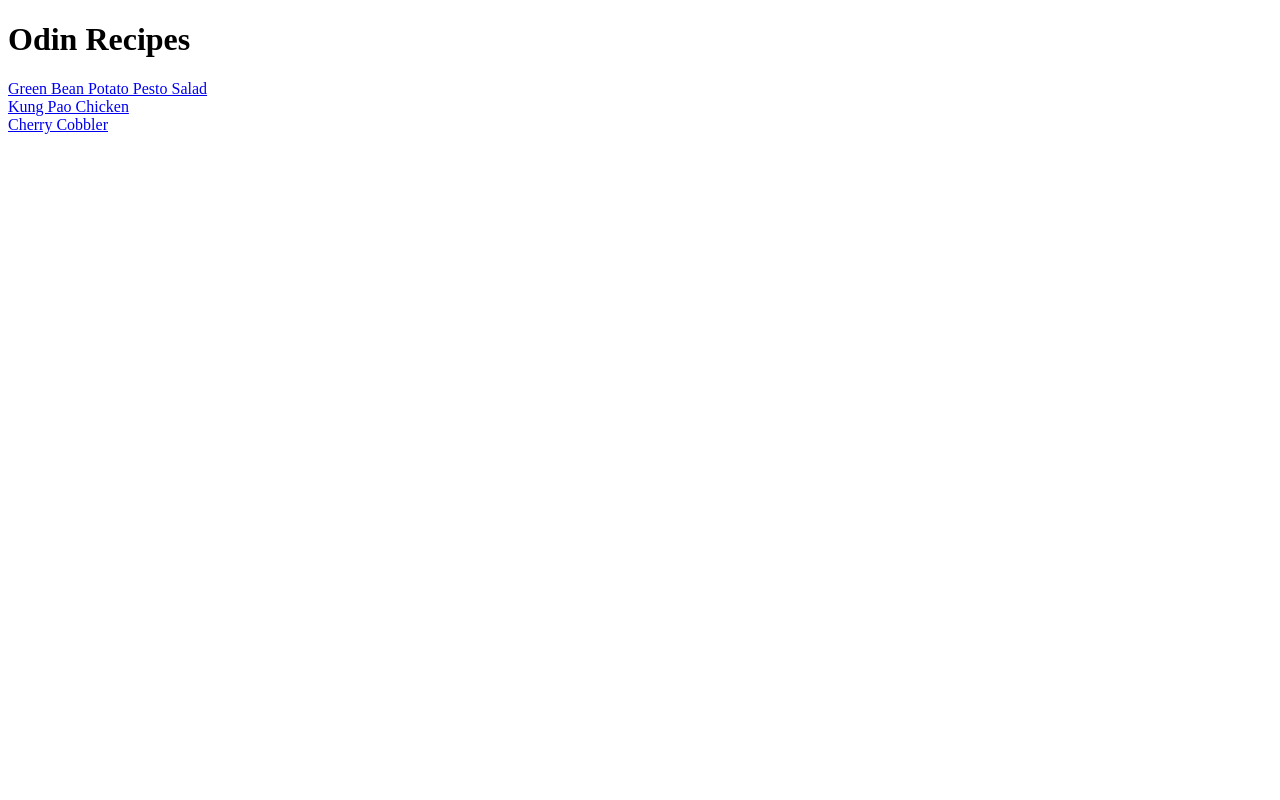
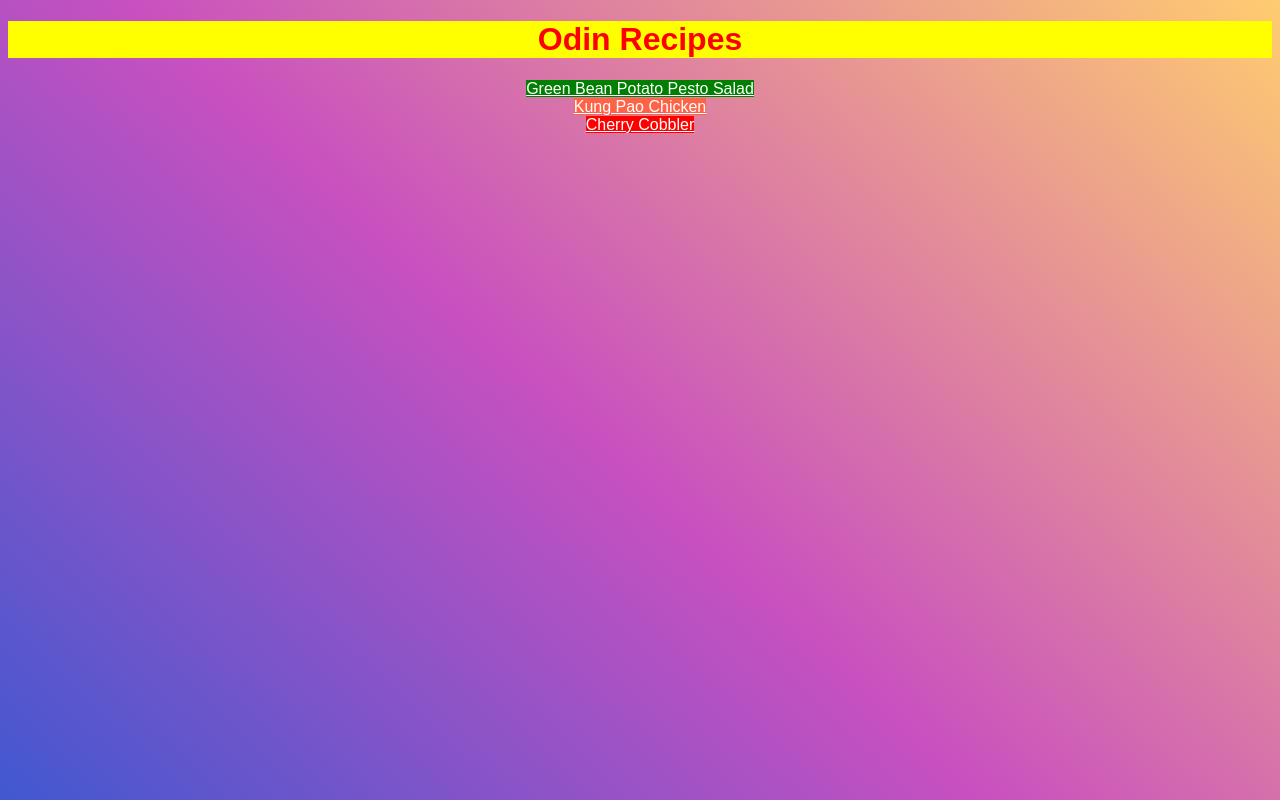
Before and after one commit to essdoubleu/odin-recipes, a plain HTML site: page index.html in a window 1280 px wide. Drawn offline with Linux system fonts and the light colour scheme.

Commit message:
CSS styling added

```diff
--- a/index.html
+++ b/index.html
@@ -2,12 +2,15 @@
 <html lang="en" dir="ltr">
   <head>
     <meta charset="utf-8">
+    <link rel="stylesheet" href="style.css">
     <title>Recipes!</title>
   </head>
   <body>
-    <h1>Odin Recipes</h1>
-    <a href="recipes/green-bean-potato-pesto-salad.html">Green Bean Potato Pesto Salad</a><br>
-    <a href ="recipes/kungpao-chicken.html">Kung Pao Chicken</a><br>
-    <a href="recipes/cherry-cobbler.html">Cherry Cobbler</a>
+
+      <h1>Odin Recipes</h1>
+      <a class="pesto" href="recipes/green-bean-potato-pesto-salad.html">Green Bean Potato Pesto Salad</a><br>
+      <a class="kungpao" href ="recipes/kungpao-chicken.html">Kung Pao Chicken</a><br>
+      <a class="cherry" href="recipes/cherry-cobbler.html">Cherry Cobbler</a>
+
   </body>
 </html>
--- /dev/null
+++ b/style.css
@@ -0,0 +1,42 @@
+body{
+    background-color: #4158D0;
+    background-image: linear-gradient(43deg, #4158D0 0%, #C850C0 46%, #FFCC70 100%);
+    background-attachment: fixed;
+}
+
+*{
+    text-align: center;
+    font-family: Arial, Helvetica, sans-serif;
+}
+
+h1{
+    color: red;
+    width: auto;
+    background-color: yellow;
+}
+
+body a{
+    margin: 1em;
+    color: white;
+}
+
+.pesto{
+    background-color: green;
+}
+
+.kungpao{
+    background-color: tomato;
+}
+
+.cherry{
+    background-color: red;
+}
+ul, ol{
+    list-style-position: inside;
+    text-align: center;
+}
+
+
+footer a{
+    color: black;
+}
```
Also changed, not shown: recipes/cherry-cobbler.html (+4 -1 lines), recipes/green-bean-potato-pesto-salad.html (+3 -1 lines), recipes/kungpao-chicken.html (+3 -1 lines).
